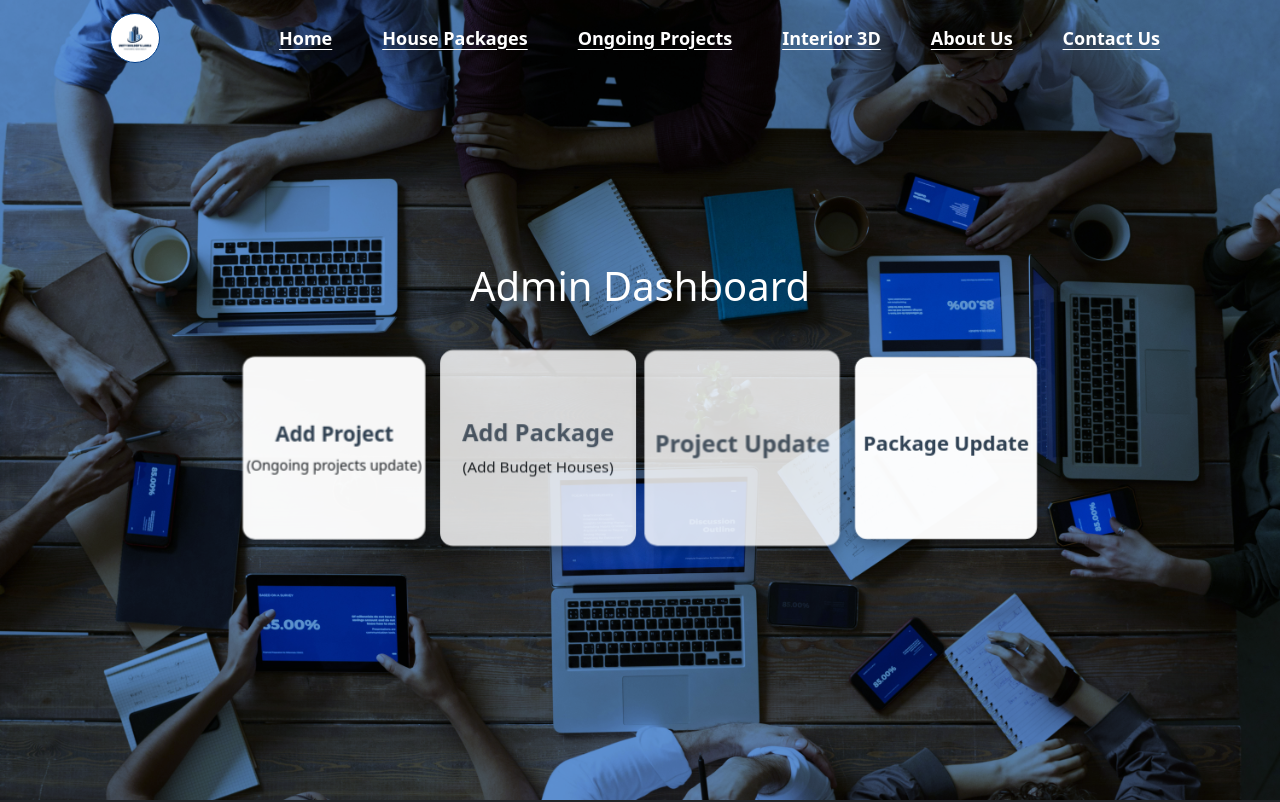
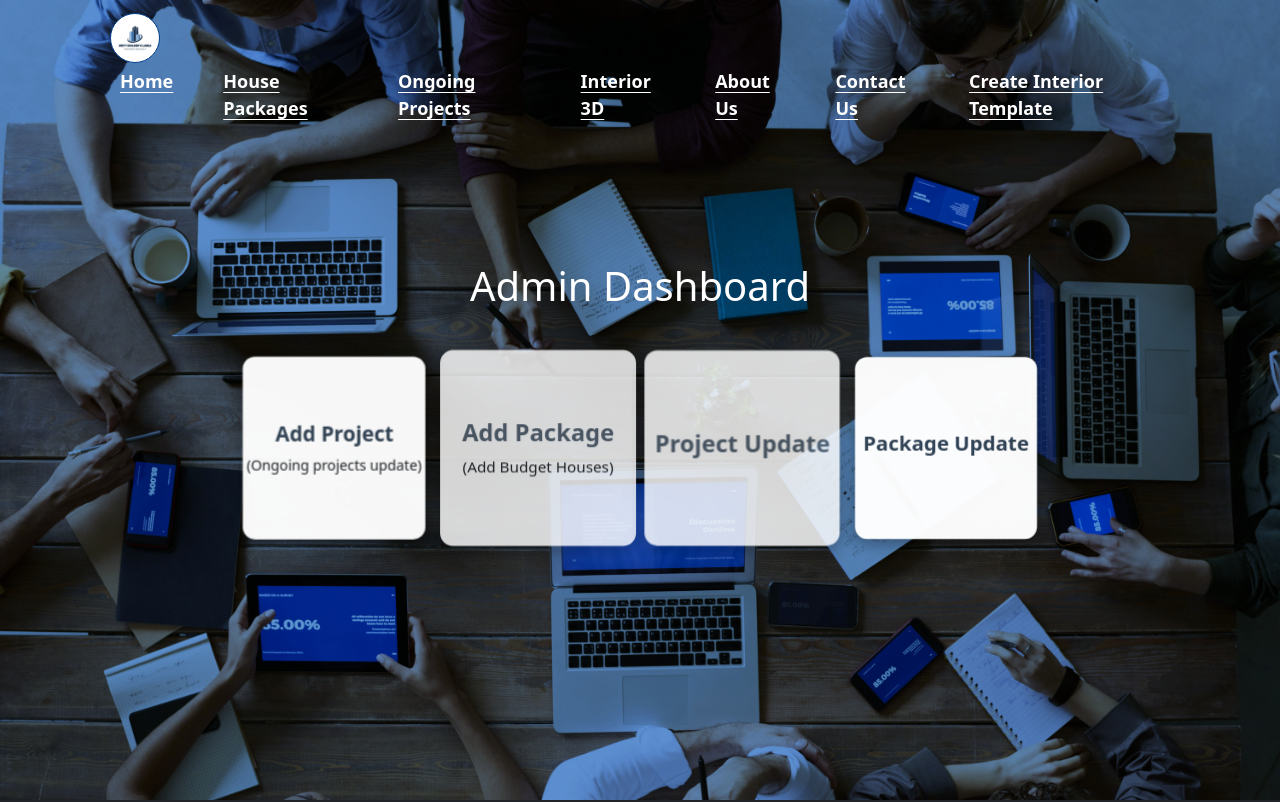
Before and after one commit to dlshn/unity-builders-lanka-web, a React (Create React App) app: page /AdminDashboard in a window 1280 px wide. Shown: the top 802 px of the page. Built offline with nearby package versions, Linux system fonts and the light colour scheme.

Commit message:
Admin file structure changed

```diff
--- a/src/components/Header.jsx
+++ b/src/components/Header.jsx
@@ -73,6 +73,7 @@ export const Header = () => {
           <Link to="/" onClick={() => setMenuOpen(false)} className="item">Interior 3D</Link>  {/* Interior 3D link to home page temporally*/}
           <Link to="/About" onClick={() => setMenuOpen(false)} className="item">About Us</Link>
           <Link to="/Contact" onClick={() => setMenuOpen(false)} className="item">Contact Us</Link>
+          <Link to="/InteriorAdd" onClick={() => setMenuOpen(false)} className="item">Create Interior Template</Link> {/* Link to InteriorAdd page */}
           {isLoggedIn && (
             <button
               onClick={handleLogout}
--- a/src/pages/AdminDashboard.jsx
+++ b/src/pages/Admin/AdminDashboard.jsx
@@ -1,6 +1,6 @@
 import React from "react";
 import { useNavigate } from "react-router-dom";
-import "../assest/styles/AdminDashboard.css";
+import "../../assest/styles/AdminDashboard.css";
 
 const AdminDashboard = () => {
   const navigate = useNavigate();
--- a/src/pages/AdminLogin.jsx
+++ b/src/pages/Admin/AdminLogin.jsx
@@ -1,7 +1,7 @@
 import React, { useState } from "react";
 import { useNavigate } from "react-router-dom";
 import axios from "axios";
-import '../assest/styles/AdminLogin.css'; // For custom styles
+import '../../assest/styles/AdminLogin.css'; // For custom styles
 
 
 
--- a/src/pages/InteriorAdd.jsx
+++ b/src/pages/Admin/InteriorAdd.jsx
@@ -48,7 +48,7 @@ const CreateInterior = () => {
     e.preventDefault();
     try {
       const uploadedUrls = await uploadImages();
-      await axios.post("http://localhost:5000/api/templates", {
+      await axios.post(`${process.env.REACT_APP_API_BASE_URL}/api/interior`, {
         ...formData,
         properties: uploadedUrls
       });
--- a/src/pages/PackageAdd.jsx
+++ b/src/pages/Admin/PackageAdd.jsx
@@ -1,6 +1,6 @@
 import React, { useState } from "react";
 import axios from "axios";
-import "../assest/styles/PackageAdd.css"; // For custom gradient background
+import "../../assest/styles/PackageAdd.css"; // For custom gradient background
 
 const PackageAdd = () => {
   const [form, setForm] = useState({
--- a/src/pages/ProjectAdd.jsx
+++ b/src/pages/Admin/ProjectAdd.jsx
@@ -1,6 +1,6 @@
 import React, { useState } from "react";
 import axios from "axios";
-import "../assest/styles/ProjectAdd.css"; // For custom gradient background
+import "../../assest/styles/ProjectAdd.css"; // For custom gradient background
 
 const ProjectAdd = () => {
   const [form, setForm] = useState({ title: "", location: "", urls: [] });
--- a/src/pages/UpdatePackage.jsx
+++ b/src/pages/Admin/UpdatePackage.jsx
@@ -1,7 +1,7 @@
 import React, { useEffect, useState } from "react";
 import { useParams, useNavigate } from "react-router-dom";
 import axios from "axios";
-import "../assest/styles/PackageUpdate.css"; // Import the new styles
+import "../../assest/styles/PackageUpdate.css"; // Import the new styles
 
 const UpdatePackage = () => {
   const { id } = useParams();
```
Also changed, not shown: src/App.js (+6 -6 lines).
